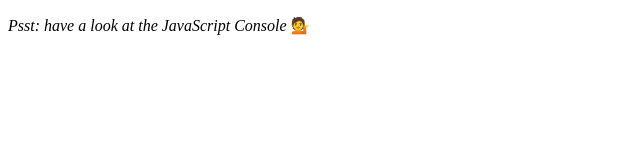
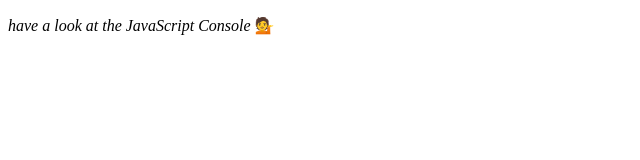
Before and after one commit to ebrahim-0/Array-Cardio-Day-2, a plain HTML site: page index.html in a window 1280 px wide. Shown: the whole page, without its empty margins (0-640 px from the left). Drawn offline with Linux system fonts and the light colour scheme.

Commit message:
Add files via upload

```diff
--- a/index.html
+++ b/index.html
@@ -7,7 +7,7 @@
     <title>Array Cardio</title>
   </head>
   <body>
-    <p><em>Psst: have a look at the JavaScript Console</em> 💁</p>
+    <p><em>have a look at the JavaScript Console</em> 💁</p>
     <script src="main.js"></script>
   </body>
 </html>
```
